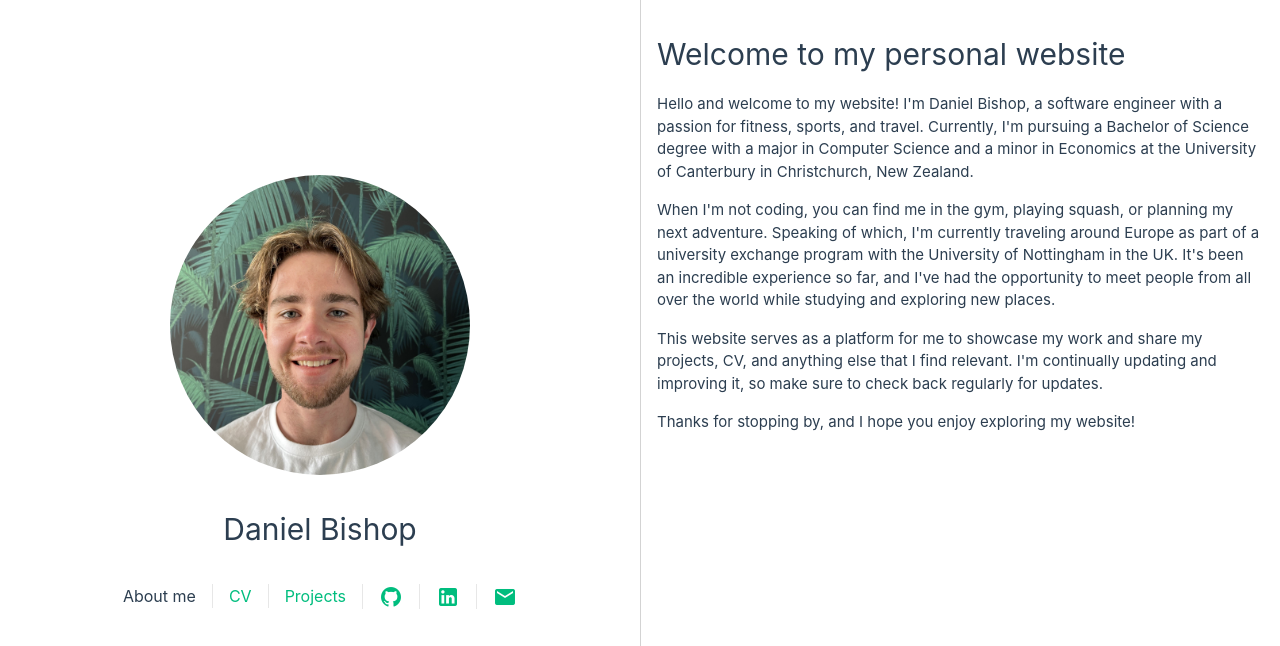
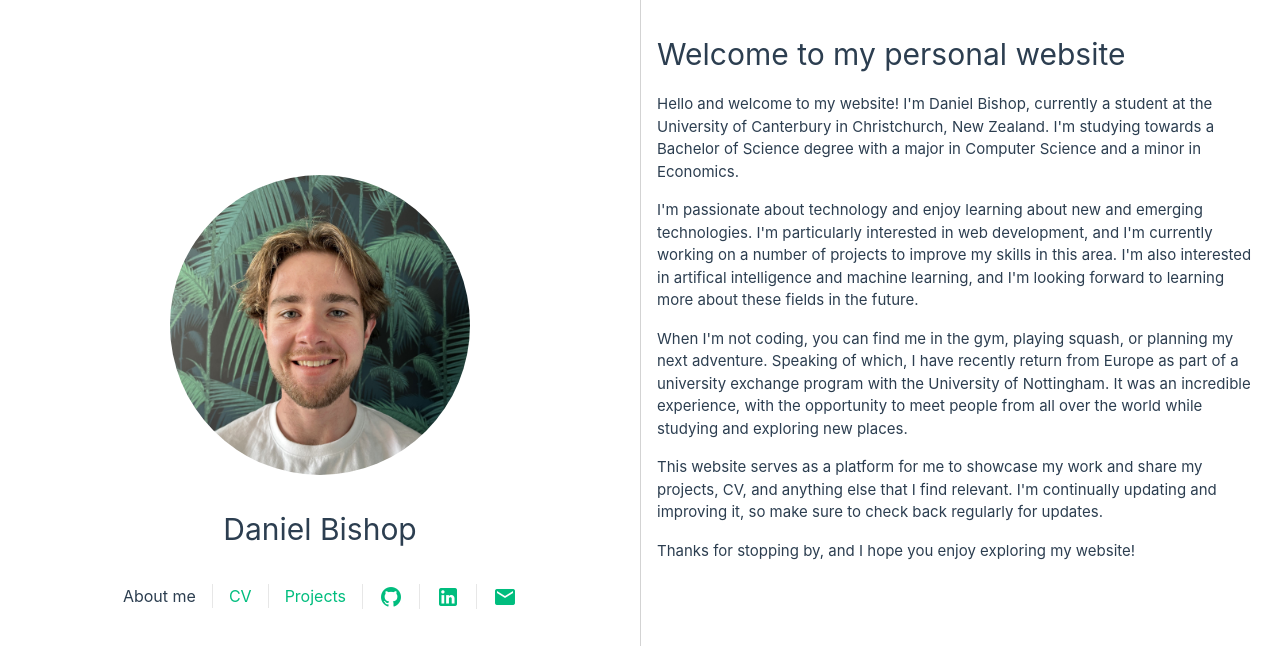
Before and after one commit to dan-kiwi/dan-kiwi.github.io, a Vue app: page / in a window 1280 px wide. Shown: the top 646 px of the page. Built offline with nearby package versions, Linux system fonts and the light colour scheme.

Commit message:
Updated CV, fixed description on Monster fighter. ES Lint changed line endings

```diff
--- a/package.json
+++ b/package.json
@@ -1,6 +1,6 @@
 {
   "name": "personal_website",
-  "version": "1.0.1",
+  "version": "1.0.2",
   "private": true,
   "scripts": {
     "dev": "vite",
--- a/src/assets/projectInfo.ts
+++ b/src/assets/projectInfo.ts
@@ -20,7 +20,7 @@ export type ProjectProps = {
 export const monsterFighter: ProjectProps = {
   title: "Monster Fighter",
   subtitle: "Game",
-  text: "A simple game built with Vue 3 and TypeScript. The game is a simple turn-based battle between a player and a monster. The player can attack, heal, or give up. The monster can attack or give up. The game ends when either the player or monster gives up or the player's health reaches 0.",
+  text: "A simple GUI game built with Java and Swing. The game is a simple turn-based battle between a player and a monster. The player can attack, heal, or give up. The monster can attack or give up. The game ends when either the player or monster gives up or the player's health reaches 0.",
   internalLink: "/projects/monster-fighter",
   externalLink: "https://github.com/dan-kiwi/monster-fighter",
   programmingLanguage: "Java",
@@ -30,7 +30,7 @@ export const monsterFighter: ProjectProps = {
 export const pong: ProjectProps = {
   title: "Pong",
   subtitle: "Game",
-  text: "A simple game built with C to be used on the UC fun kit. The game is a simple pong game where the player can move the paddle up and down to hit the ball back to the opponent. The game ends when either the player or opponent misses the ball.",
+  text: "A simple game built with C to be used on two UC fun kit (a microcontroller). The game is a simple pong game with a ball on one of the microcontroller's LED screen, the player can use the joystick to move the paddle left and right to hit the ball back to the opponent. The game ends when either the player or opponent misses the ball.",
   internalLink: "/projects/pong",
   externalLink: "https://github.com/dan-kiwi/pong-uc-project",
   programmingLanguage: "C",
@@ -40,7 +40,7 @@ export const pong: ProjectProps = {
 export const personalWebsite: ProjectProps = {
   title: "Personal Website",
   subtitle: "Website",
-  text: "This website was built with Vue 3 and TypeScript. The website is a single page application that uses Vue Router to navigate between pages. The website is hosted on GitHub pages.",
+  text: "This website was built with Vue 3 and TypeScript. This website is used to showcase my projects and acheivements. It is a single page application that uses Vue Router to navigate between pages and uses the Vuetify component library",
   internalLink: "/projects/personal-website",
   externalLink: "https://github.com/dan-kiwi/personal-website",
   programmingLanguage: "Vue",
--- a/src/views/CVView.vue
+++ b/src/views/CVView.vue
@@ -3,7 +3,7 @@ import { ref } from "vue";
 import VuePdfEmbed from "vue-pdf-embed";
 let isLoading = ref(true);
 const pdfSource =
-  "https://cdn.jsdelivr.net/gh/dan-kiwi/public_files@9af901da980fec25cb75ffdde3e8fbffaef38e8b/CV_21_5_23.pdf";
+  "https://cdn.jsdelivr.net/gh/dan-kiwi/public_files@main/CV_3_8_23.pdf";
 const handleDocumentRender = (args: any) => {
   console.log(args);
   isLoading.value = false;
--- a/src/views/HomeView.vue
+++ b/src/views/HomeView.vue
@@ -2,18 +2,24 @@
   <main>
     <h1>Welcome to my personal website</h1>
     <p>
-      Hello and welcome to my website! I'm Daniel Bishop, a software engineer
-      with a passion for fitness, sports, and travel. Currently, I'm pursuing a
-      Bachelor of Science degree with a major in Computer Science and a minor in
-      Economics at the University of Canterbury in Christchurch, New Zealand.
+      Hello and welcome to my website! I'm Daniel Bishop, currently a student at
+      the University of Canterbury in Christchurch, New Zealand. I'm studying
+      towards a Bachelor of Science degree with a major in Computer Science and
+      a minor in Economics.
+    </p>
+    <p>
+      I'm passionate about technology and enjoy learning about new and emerging
+      technologies. I'm particularly interested in web development, and I'm
+      currently working on a number of projects to improve my skills in this
+      area. I'm also interested in artifical intelligence and machine learning,
+      and I'm looking forward to learning more about these fields in the future.
     </p>
     <p>
       When I'm not coding, you can find me in the gym, playing squash, or
-      planning my next adventure. Speaking of which, I'm currently traveling
-      around Europe as part of a university exchange program with the University
-      of Nottingham in the UK. It's been an incredible experience so far, and
-      I've had the opportunity to meet people from all over the world while
-      studying and exploring new places.
+      planning my next adventure. Speaking of which, I have recently return from
+      Europe as part of a university exchange program with the University of
+      Nottingham. It was an incredible experience, with the opportunity to meet
+      people from all over the world while studying and exploring new places.
     </p>
     <p>
       This website serves as a platform for me to showcase my work and share my
@@ -22,7 +28,6 @@
       updates.
     </p>
     <p>Thanks for stopping by, and I hope you enjoy exploring my website!</p>
-    <!-- </div> -->
   </main>
 </template>
 
@@ -34,10 +39,4 @@ main {
   max-height: 100vh;
   gap: 1rem;
 }
-/* .wrapper {
-  width: 100%;
-  font-size: 14px;
-  text-align: center;
-  margin-top: 2rem;
-} */
 </style>
```
Also changed, not shown: src/views/ProjectsView.vue (line endings or trailing spaces), vite.config.ts (line endings or trailing spaces).
